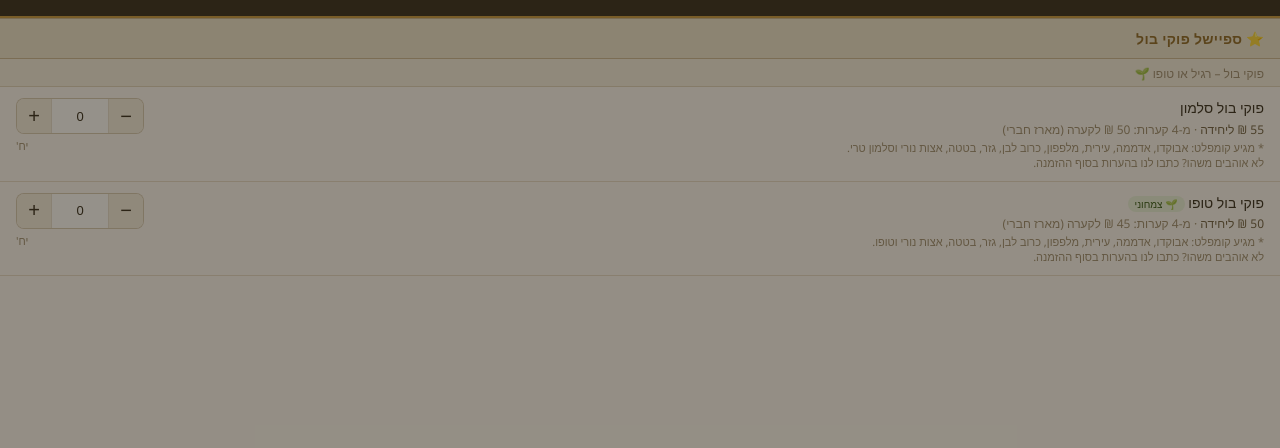
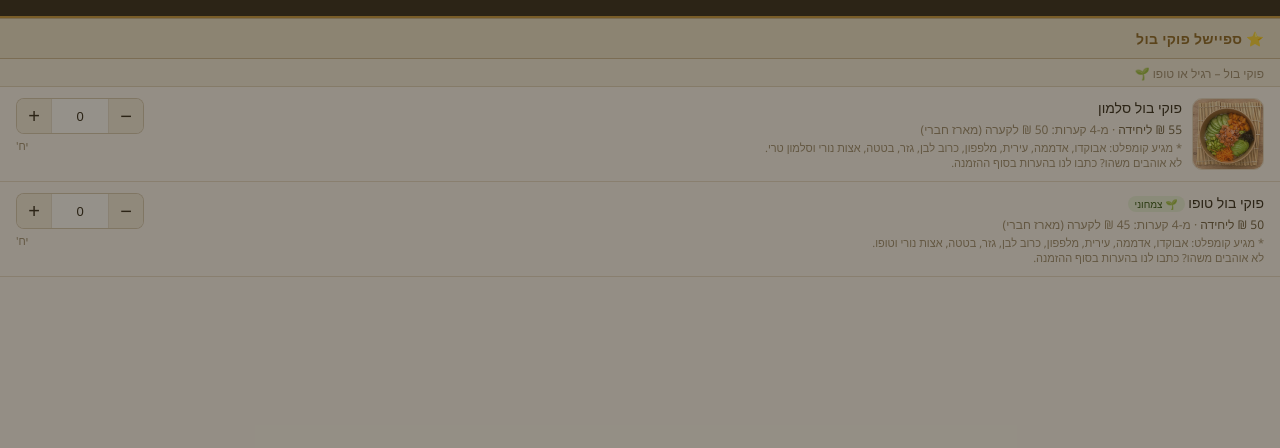
Before and after one commit to Yariv-Bar-Or/bis-shel-bait, a plain HTML site: page index.html in a window 1280 px wide. Shown: the part 84-532 px from the top of the page. Drawn offline with Linux system fonts and the light colour scheme.

Commit message:
פוקי בול סלמון: הוספת תמונה
Co-Authored-By: Claude Sonnet 5.5 <noreply@anthropic.com>
Claude-Session: https://claude.ai/code/session_01PjGSPxre8PsGhF8DVe7rtm

```diff
--- a/index.html
+++ b/index.html
@@ -614,6 +614,7 @@ const itemImages = {
   "m12": "images/fish-patties.jpg",
   "m17": "images/schnitzel.jpg",
   "w1":  "images/weekly-bundle.jpg",
+  "pk1": "images/poke-salmon.jpg",
   "s1":  "images/rice.jpg",
   "s3":  "images/potatoes.jpg",
   "s5":  "images/mashed.jpg",
```
Also changed, not shown: images/poke-salmon.jpg (added).
